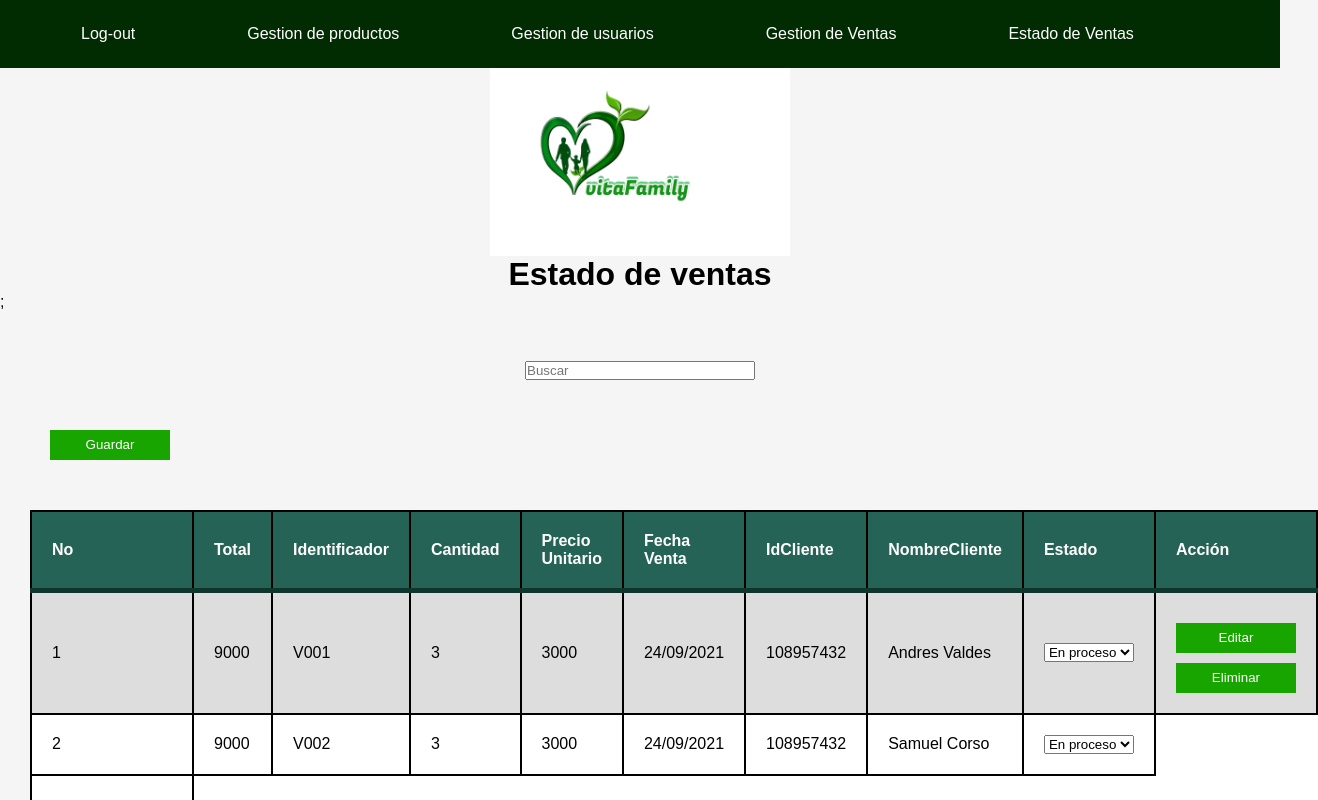
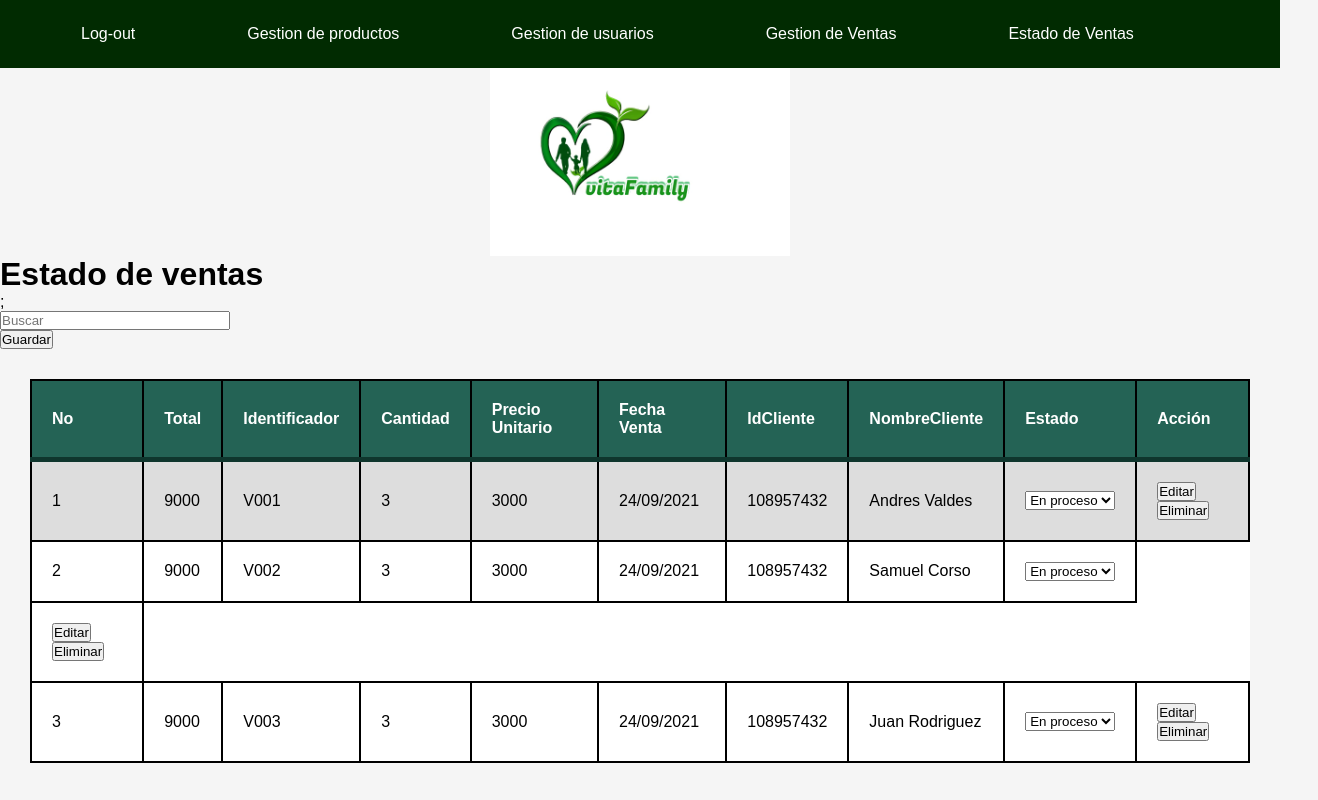
Before and after one commit to AndresValdes01/andres-valdez, a React (Create React App) app in the folder Vita-Family-Gforce/vita-family/: page /estadoventas in a window 1280 px wide. Shown: the top 800 px of the page, 1318 px wide, since content can reach past the window. Built offline with nearby package versions, Linux system fonts and the light colour scheme.

Commit message:
Arreglando algunas interferencias entre las paginas

```diff
--- a/Vita-Family-Gforce/vita-family/src/login/LoginPage.jsx
+++ b/Vita-Family-Gforce/vita-family/src/login/LoginPage.jsx
@@ -25,7 +25,7 @@ function LoginPage(){
                         <input type="password" id="password"/>
                     </div>
                     <div class="form-div" id="submit">
-                        <button type="submit" name="login" form="login-form">Iniciar sesión</button>
+                        <button type="submit" name="login" form="login-form" className = "btn-login">Iniciar sesión</button>
                     </div>
                 </form>
             </div>
--- a/Vita-Family-Gforce/vita-family/src/login/loginStyles.css
+++ b/Vita-Family-Gforce/vita-family/src/login/loginStyles.css
@@ -106,7 +106,7 @@ input {
 
 }
 
-button {
+.btn-login {
     display: flex;
     justify-content: center;
     align-items: center;
@@ -120,11 +120,11 @@ button {
     margin-top: 10px;
 }
 
-button:hover {
+.btn-login:hover {
     cursor: pointer;
     box-shadow: 0 0 6px #19a500;
 }
 
-button:active {
+.btn-login:active {
     background: #21d801;
 }
--- a/Vita-Family-Gforce/vita-family/src/states/StatePages.jsx
+++ b/Vita-Family-Gforce/vita-family/src/states/StatePages.jsx
@@ -7,9 +7,9 @@ function StatePages() {
   return(
   <div>
     <img src={logo} className= "imagen"/>
-    <h1>Estado de ventas</h1>;
+    <h1 >Estado de ventas</h1>;
     <p>
-	<form >
+	<form>
         <input type="search" id="Bucador" placeholder="Buscar"></input>
         </form>
 </p>
@@ -18,42 +18,42 @@ function StatePages() {
   	</form>
 <div>
 	<div id="formato_Principal">
-		<table>
-			<thead>
-				<tr>
-					<th>No</th><th>Total</th><th>Identificador</th><th>Cantidad</th><th>Precio Unitario</th>
-                    <th>Fecha Venta</th><th>IdCliente</th><th>NombreCliente</th><th>Estado</th><th>Acción</th>
+		<table className = "tb-state">
+			<thead className = "thad-state">
+				<tr className ="row-state">
+					<th className ="th-state">No</th><th className ="th-state">Total</th><th className ="th-state">Identificador</th><th className ="th-state">Cantidad</th><th className ="th-state">Precio Unitario</th>
+                    <th className ="th-state">Fecha Venta</th><th className ="th-state">IdCliente</th><th className ="th-state">NombreCliente</th><th className ="th-state">Estado</th><th className ="th-state">Acción</th>
 				</tr>
 			</thead>
-			<tr>
-				<td>1</td><td>9000</td><td>V001</td><td>3</td><td>3000</td><td>24/09/2021</td>
-                <td>108957432</td><td>Andres Valdes</td><td><select>
+			<tr className ="row-state">
+				<td className = "td-state">1</td><td className = "td-state">9000</td ><td className = "td-state">V001</td><td className = "td-state">3</td><td className = "td-state">3000</td><td className = "td-state">24/09/2021</td>
+                <td className = "td-state">108957432</td><td className = "td-state">Andres Valdes</td><td className = "td-state"><select>
 					<option>En proceso</option>
 					<option >Cancelado</option>
 					<option >Entregado</option>
 				</select>
 			</td>
-			<td><button> Editar</button><button>Eliminar</button></td>
+			<td className = "td-state"><button> Editar</button><button>Eliminar</button></td>
 			</tr>
-			<tr>
-				<td>2</td><td>9000</td><td>V002</td><td>3</td><td>3000</td><td>24/09/2021</td>
-                <td>108957432</td><td>Samuel Corso</td><td><select>
+			<tr className ="row-state">
+				<td className = "td-state">2</td><td className = "td-state">9000</td><td className = "td-state">V002</td><td className = "td-state">3</td><td className = "td-state">3000</td><td className = "td-state">24/09/2021</td>
+                <td className = "td-state">108957432</td><td className = "td-state">Samuel Corso</td><td className = "td-state"><select>
 					<option>En proceso</option>
 					<option >Cancelado</option>
 					<option >Entregado</option>
 				</select>
 			</td>
 		</tr>
-		<td><button> Editar</button><button>Eliminar</button></td>
+		<td className = "td-state"><button> Editar</button><button>Eliminar</button></td>
 			<tr>
-				<td>3</td><td>9000</td><td>V003</td><td>3</td><td>3000</td><td>24/09/2021</td>
-                <td>108957432</td><td>Juan Rodriguez</td><td><select>
+				<td className = "td-state">3</td><td className = "td-state">9000</td><td className = "td-state">V003</td><td className = "td-state">3</td><td className = "td-state">3000</td><td className = "td-state">24/09/2021</td>
+                <td className = "td-state">108957432</td><td className = "td-state">Juan Rodriguez</td><td className = "td-state"><select>
 					<option>En proceso</option>
 					<option >Cancelado</option>
 					<option >Entregado</option>
 				</select>
 			</td>
-			<td><button> Editar</button><button>Eliminar</button></td>
+			<td className = "td-state"><button> Editar</button><button>Eliminar</button></td>
 			</tr>
 
 		</table>
--- a/Vita-Family-Gforce/vita-family/src/states/estadoStyles.css
+++ b/Vita-Family-Gforce/vita-family/src/states/estadoStyles.css
@@ -9,29 +9,29 @@ body{
 
 }
 
-table{
+.tb-state{
 	background-color: white;
 	text-align: left;
 	border-collapse: collapse;
 	width: 100%;
 }
 
-th, td{
+.th-state, .td-state{
 	padding: 20px;
 
 }
 
-thead{
+.thad-state{
 	background-color: #246355;
 	border-bottom: solid 5px #0F362D;
 	color: white;
 }
 
-tr:nth-child(even){
+.row-state:nth-child(even){
 	background-color: #ddd;
 }
 
-tr:hover td{
+.row-state:hover td{
 	background-color: #369681;
 	color: white;
 }
--- a/Vita-Family-Gforce/vita-family/src/users/UsuariosPage.jsx
+++ b/Vita-Family-Gforce/vita-family/src/users/UsuariosPage.jsx
@@ -8,8 +8,8 @@ function UsuariosPage(){
     <section>
         <div>
         <img src={logo} className= "imagen"/>
-        <h1>Crear usuario</h1>
-        <form>
+        <h1 className ="h1-users">Crear usuario</h1>
+        <form className = "fusers">
             <input className="registro" type="text" placeholder="Usuario Nuevo"/>
             <input className="registro" type="email" placeholder="email"/><br/>
             <input className="registro" type="password" placeholder="Contraseña"/>
@@ -22,7 +22,7 @@ function UsuariosPage(){
         </form>
         </div>
         <div>
-        <form >
+        <form className = "fusers">
         <input type="search" id="Bucador" placeholder="Buscar usuario"/>
         <button>Buscar</button>
         </form>
--- a/Vita-Family-Gforce/vita-family/src/users/usuariosStyles.css
+++ b/Vita-Family-Gforce/vita-family/src/users/usuariosStyles.css
@@ -1,22 +1,14 @@
-header{
-    border-bottom: 5px green solid;
-    margin: 50px;
-}
+
 .imagen{
     display: block;
     margin: 0 auto;
     width: 300px;
 }
-h1{
+.h1-users{
     text-align: center;
 }
 
-h2{
-    text-align: center;
-    margin: 0px;
-}
-
-form{
+.fusers{
     margin: 50px;
     text-align: center;
 }
```
